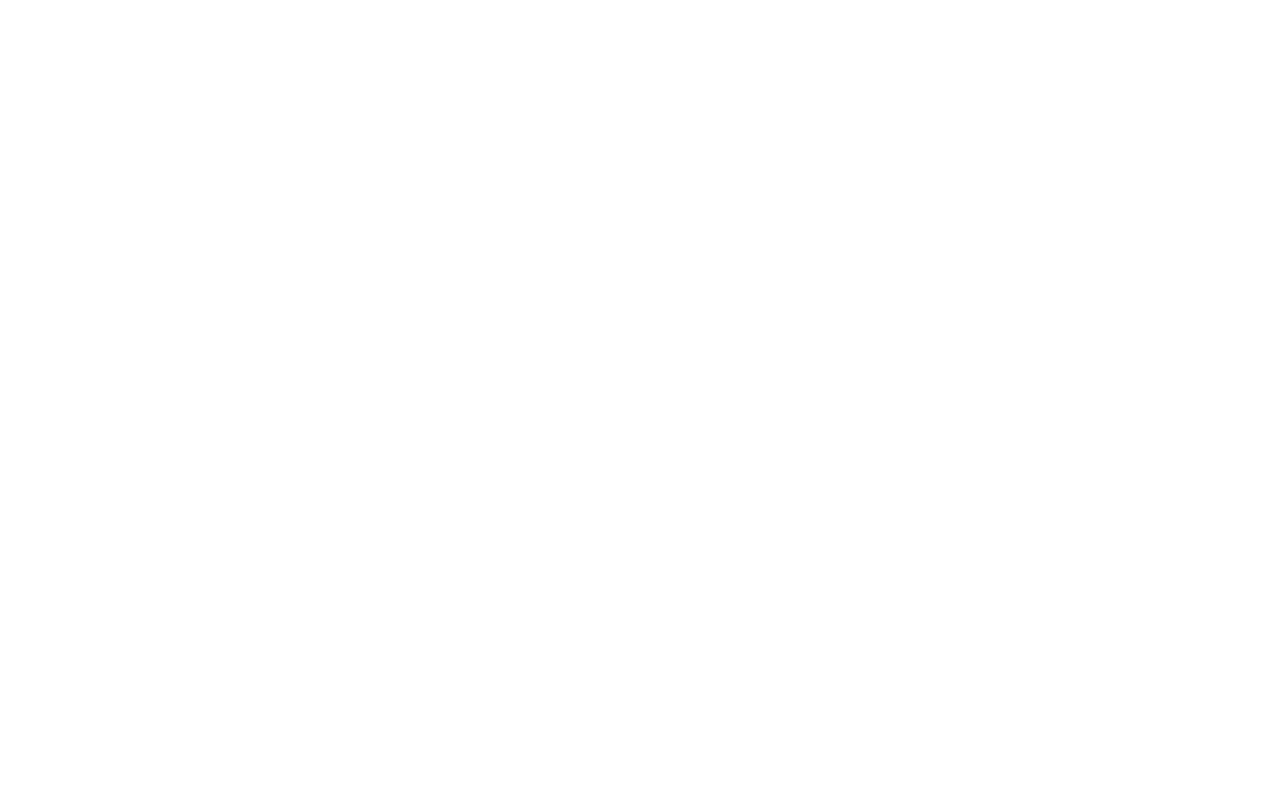
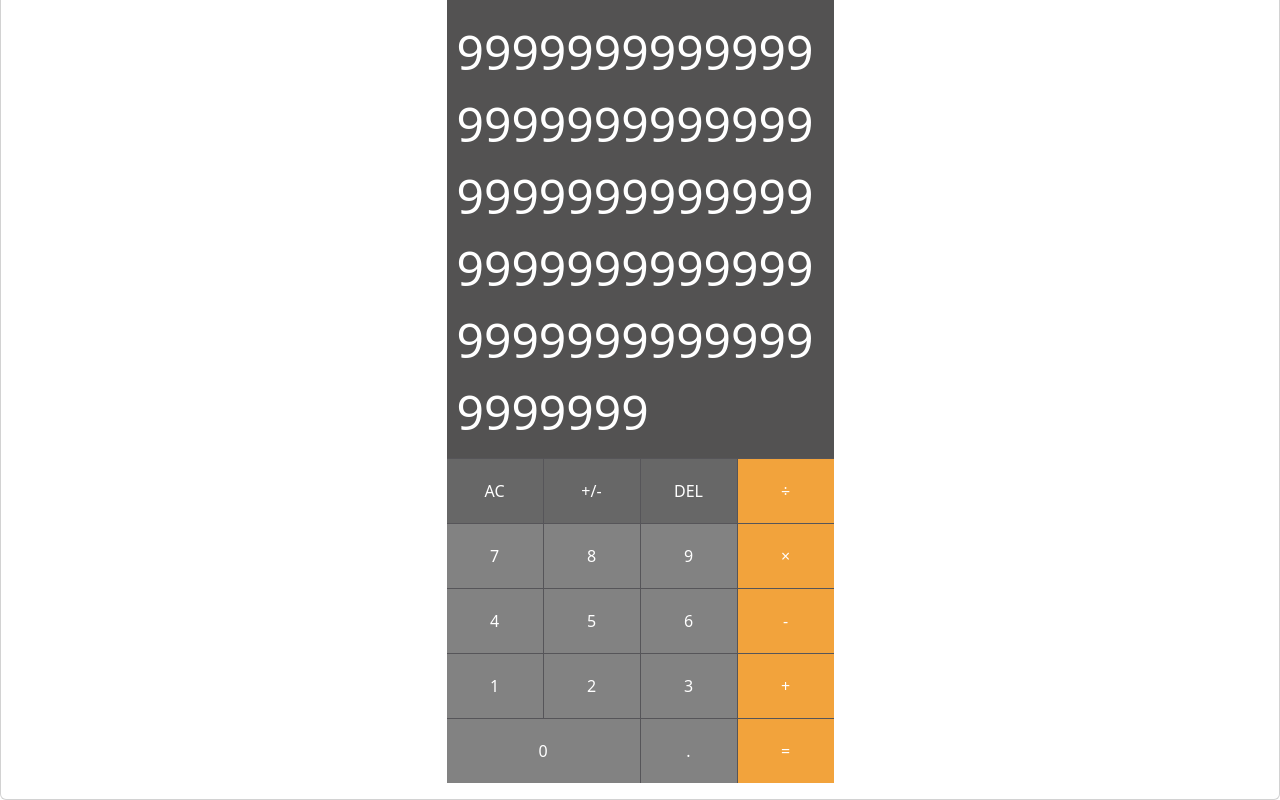
Before and after one commit to goodkillerchen/react-calculator-app, a React (Create React App) app: page /calculator in a window 1280 px wide. Shown: the part 415-1215 px from the top of the page. Before the commit the page ends 800 px from the top, so only its background shows below. Built offline with nearby package versions, Linux system fonts and the light colour scheme.

Commit message:
calculator layout completed

```diff
--- a/src/component/content/Calculator.jsx
+++ b/src/component/content/Calculator.jsx
@@ -7,7 +7,32 @@
         return (
             <>
                 <Base>
-                    Calculator page
+
+                    <div className='calculator'>
+                        <div className='output'>
+                            <div className='last-output'>123*</div>
+                            <div className='current-output'>4569999999999999999999999999999999999999999999999999999999999999999999999999999999999999999999999999999999999999999999999999</div>
+                        </div>
+                        <button className='firstline'>AC</button>
+                        <button className='firstline'>+/-</button>
+                        <button className='firstline'>DEL</button>
+                        <button className='operator'>÷</button>
+                        <button className='digit'>7</button>
+                        <button className='digit'>8</button>
+                        <button className='digit'>9</button>
+                        <button className='operator'>×</button>
+                        <button className='digit'>4</button>
+                        <button className='digit'>5</button>
+                        <button className='digit'>6</button>
+                        <button className='operator'>-</button>
+                        <button className='digit'>1</button>
+                        <button className='digit'>2</button>
+                        <button className='digit'>3</button>
+                        <button className='operator'>+</button>
+                        <button className='zero'>0</button>
+                        <button className='digit'>.</button>
+                        <button className='operator'>=</button>
+                    </div>
                 </Base>
             </>
         );
--- a/src/index.css
+++ b/src/index.css
@@ -1,13 +1,64 @@
-body {
-  margin: 0;
-  font-family: -apple-system, BlinkMacSystemFont, 'Segoe UI', 'Roboto', 'Oxygen',
-    'Ubuntu', 'Cantarell', 'Fira Sans', 'Droid Sans', 'Helvetica Neue',
-    sans-serif;
-  -webkit-font-smoothing: antialiased;
-  -moz-osx-font-smoothing: grayscale;
+
+
+* {
+  box-sizing: border-box;
 }
 
-code {
-  font-family: source-code-pro, Menlo, Monaco, Consolas, 'Courier New',
-    monospace;
+.calculator {
+  box-sizing: border-box;
+  display: grid;
+  grid-template-columns: repeat(4, 6rem);
+  grid-template-rows: minmax(6rem, auto) repeat(5, 4rem);
+  gap: 1px;
+  width: calc(24rem + 3px);
+  background-color: rgb(86, 85, 89);
+  margin: 0 auto;
+
 }
+
+.output {
+  grid-column: 1 / span 4;
+  background-color: rgb(83,	82,	82);
+  display: flex;
+  flex-direction: column;
+  align-items: flex-end;
+  justify-content: space-around;
+  padding: 10px;
+  word-break: break-all;
+}
+
+.zero {
+  grid-column: 1 / span 2;
+  background-color: rgb(130, 130, 130);
+}
+
+.digit {
+  background-color: rgb(130, 130, 130);
+}
+
+.operator {
+  background-color: rgb(242,	163,	60)	;
+}
+
+.firstline {
+  background-color: rgba(103, 103, 103);
+}
+
+button {
+  color: white;
+  border: none;
+
+}
+
+button:active{
+  background-color: rgb(167, 167, 167);
+}
+
+.last-output{
+  color: white;
+}
+
+.current-output{
+  color: white;
+  font-size: 3rem;
+}
```
